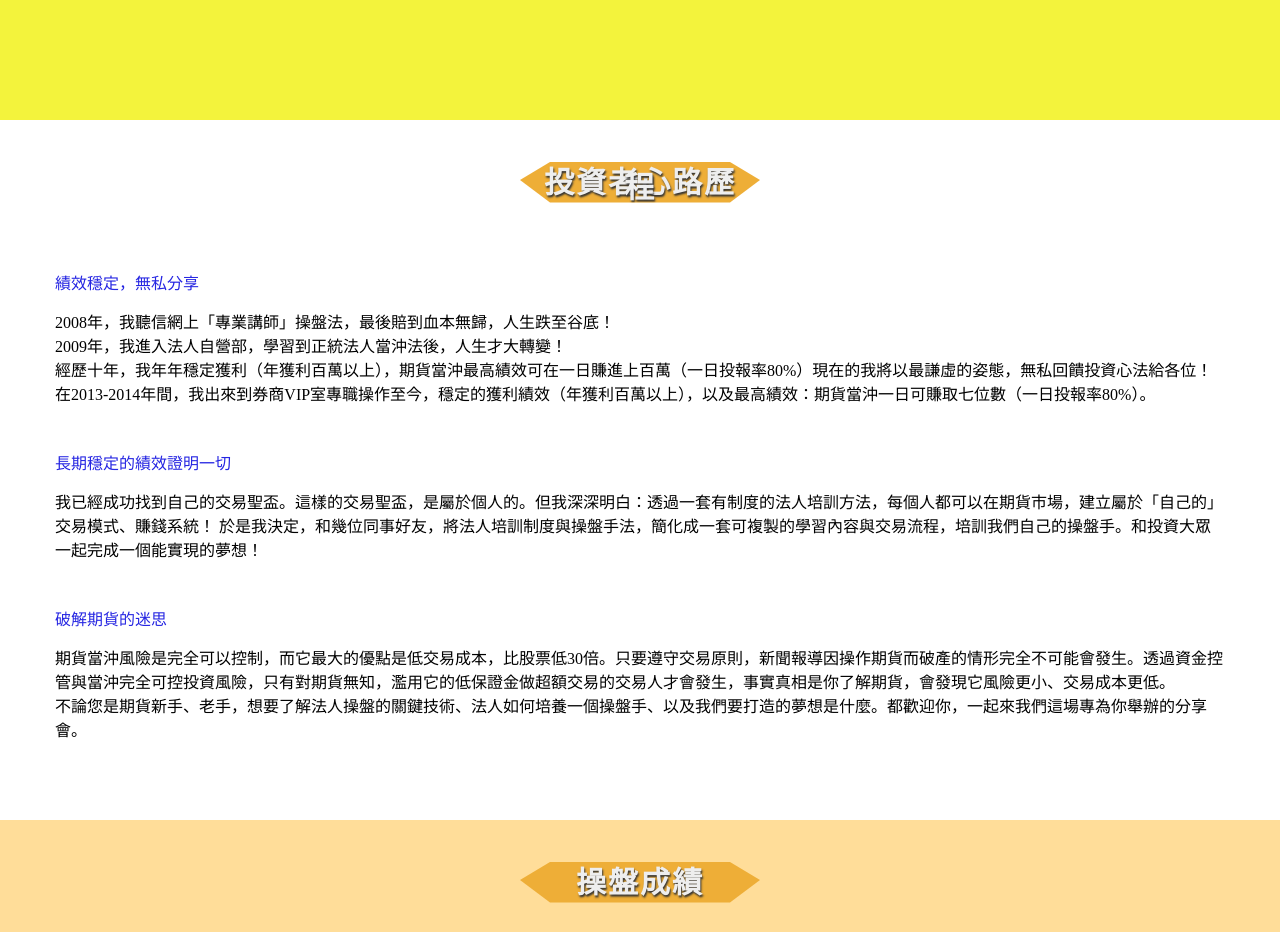
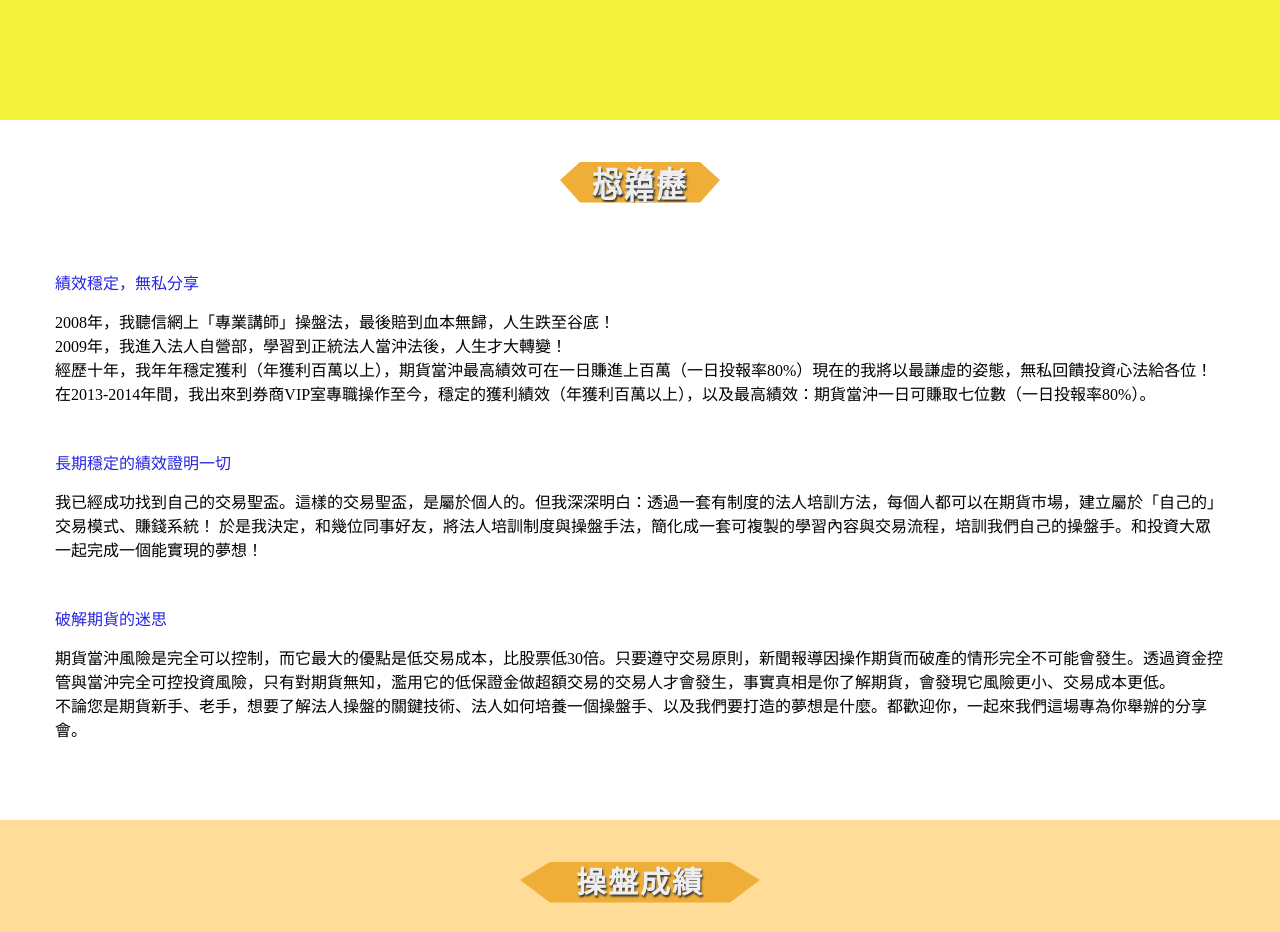
Before and after one commit to jacko1114/Practice, a website: page index.html in a window 1280 px wide. Shown: the part 1480-2412 px from the top of the page. Drawn offline with nearby package versions, Linux system fonts and the light colour scheme; files that its build step writes are made by us from their sources.

Commit message:
Update _custom.scss

```diff
--- a/css/_custom.scss
+++ b/css/_custom.scss
@@ -179,7 +179,7 @@ header {
   width: 100%;
   height: 1300px;
   h1 {
-    @include title(300px);
+    @include title(200px);
   }
 }
 
```
